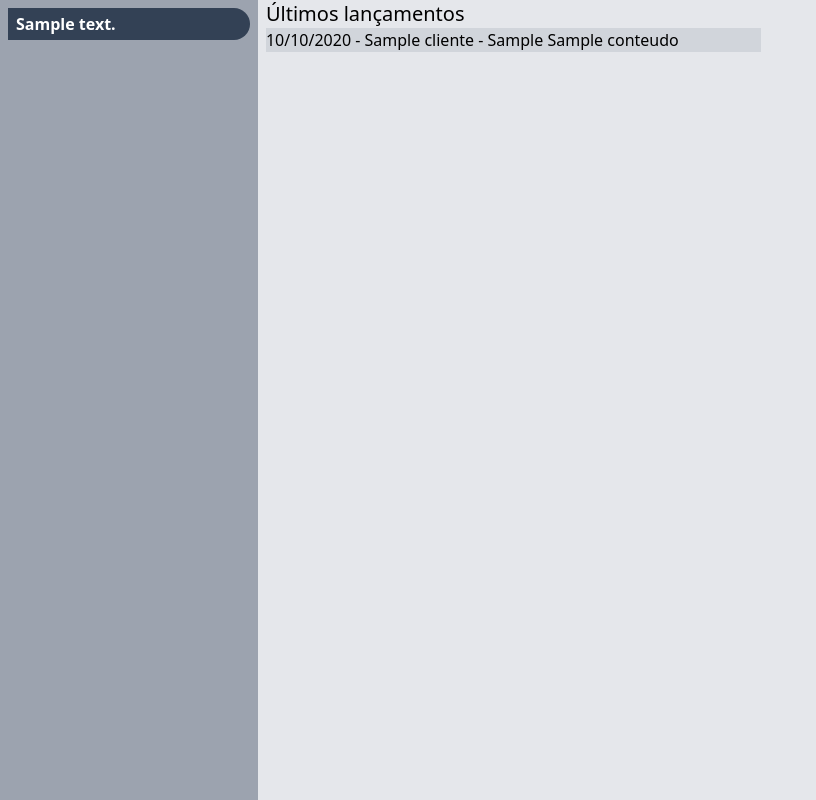
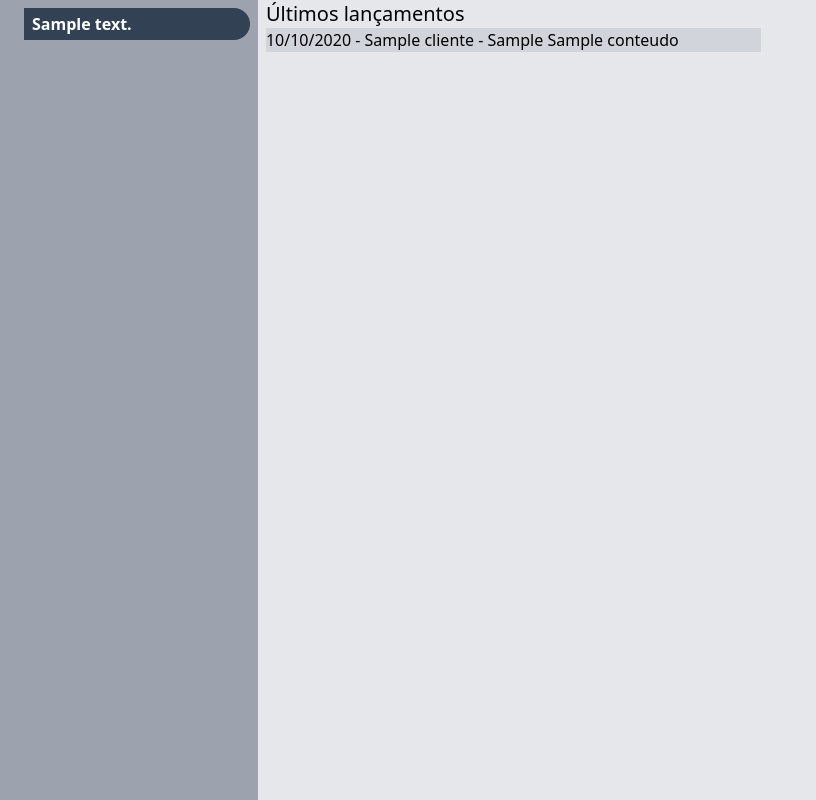
Before and after one commit to augustomonoo/arquivo, a Django app: template arquivo/templates/arquivo/main/index.html in a window 1280 px wide. Shown: the whole page, without its empty margins (0-816 px from the left). Run offline with Django 3.2, Linux system fonts and the light colour scheme; the template is opened without the code that fills it: most values are stand-ins (such as "Sample title", 1, 10 or a date in 2020); style sheets or scripts are compiled from the project's sources; some libraries are stand-ins or nearby versions.

Commit message:
Ajustado estilo da navbar

```diff
--- a/arquivo/templates/arquivo/base.html
+++ b/arquivo/templates/arquivo/base.html
@@ -17,9 +17,11 @@
             {% for nav_link in nav_links %}
                 {% if nav_link.href %}
                     <a href="{{ nav_link.href }}"
-                       class="p-1 pl-2 mb-1 bg-slate-700 hover:bg-slate-500 text-white font-bold rounded-br-full rounded-tr-full">{{ nav_link.text }}</a>
+                       class="ml-4 p-1 pl-2 mb-1 bg-slate-700 hover:bg-slate-500 text-white font-bold rounded-br-full rounded-tr-full">{{ nav_link.text }}</a>
                 {% else %}
-                    <p class="ml-8 border-b-2 dark:border-b-white font-bold bg-slate-400 px-2 py-1">{{ nav_link }}</p>
+                    <p class="border-b-2 border-dashed mb-2 border-b-slate-700 dark:border-b-slate-400 text-black dark:text-white font-bold">
+                        {{ nav_link }}
+                    </p>
                 {% endif %}
             {% endfor %}
         </nav>
```
